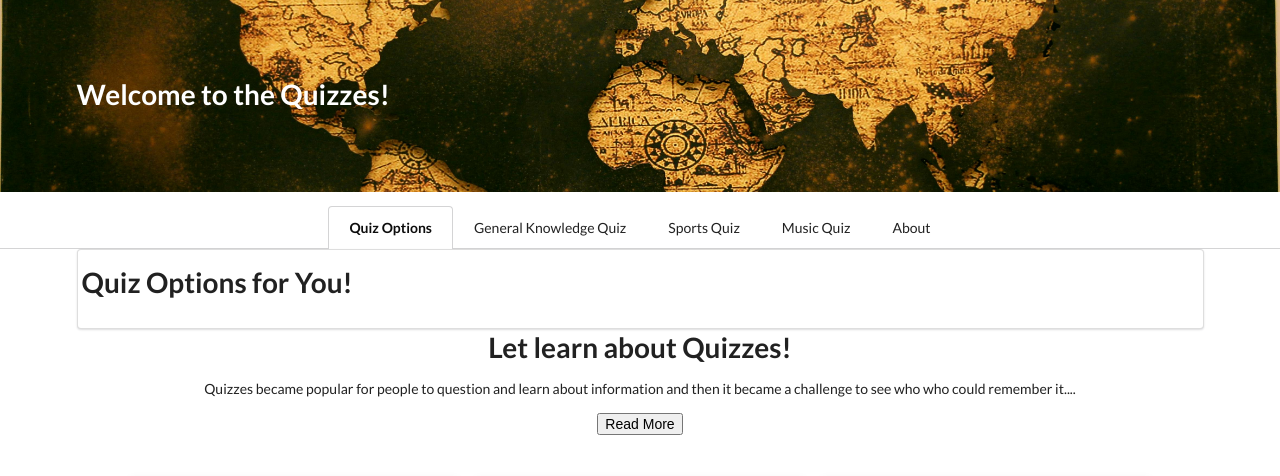
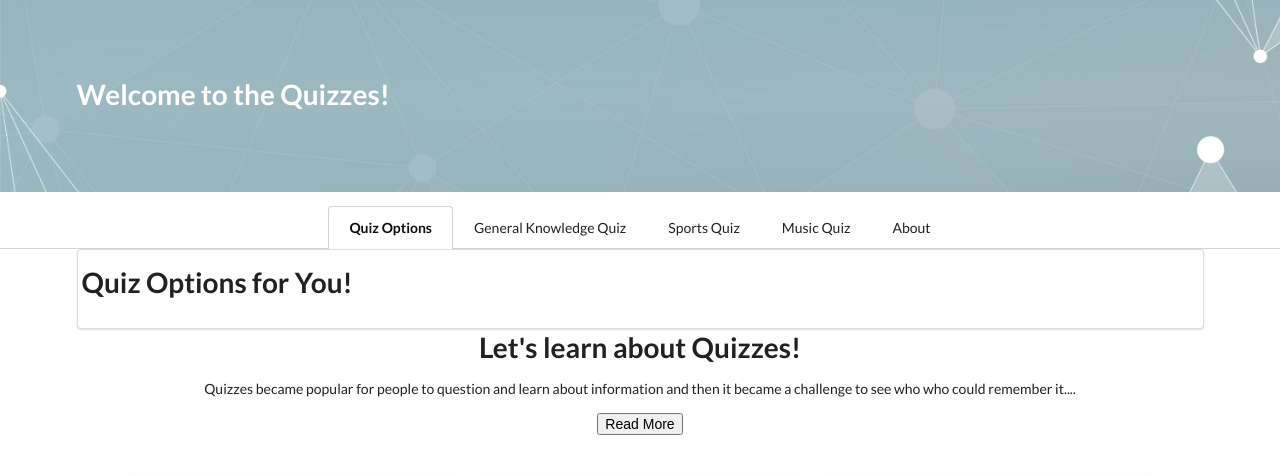
Before and after one commit to Shau6056/WebDev2, a plain HTML site: page index.html in a window 1280 px wide. Shown: the top 476 px of the page. Drawn offline with nearby package versions, Linux system fonts and the light colour scheme.

Commit message:
Update index.html

```diff
--- a/index.html
+++ b/index.html
@@ -33,7 +33,7 @@
 
 				<section>
 					<div class="ui container text-center">
-					<h1 class="headingOne"> Let learn about Quizzes!</h1>
+					<h1 class="headingOne"> Let's learn about Quizzes!</h1>
 					<p>Quizzes became popular for people to question and learn about information and then it became
 					a challenge to see who who could remember it....
 					</p>
```
